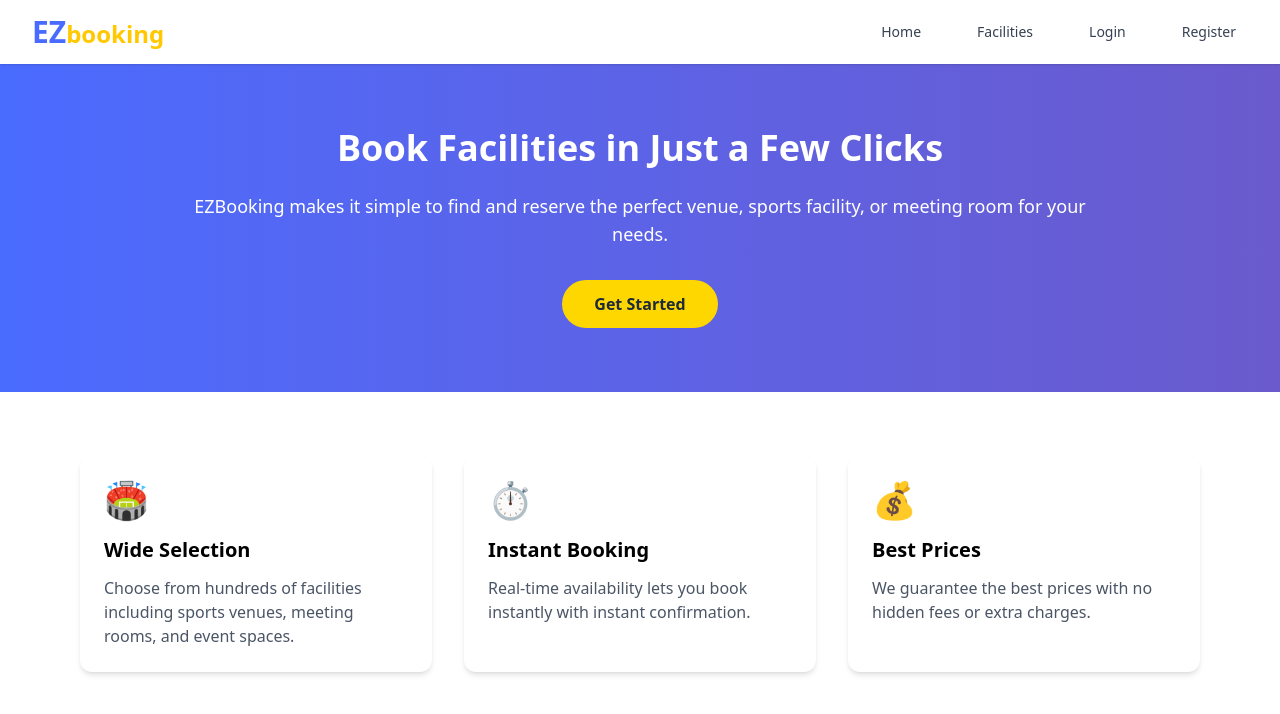
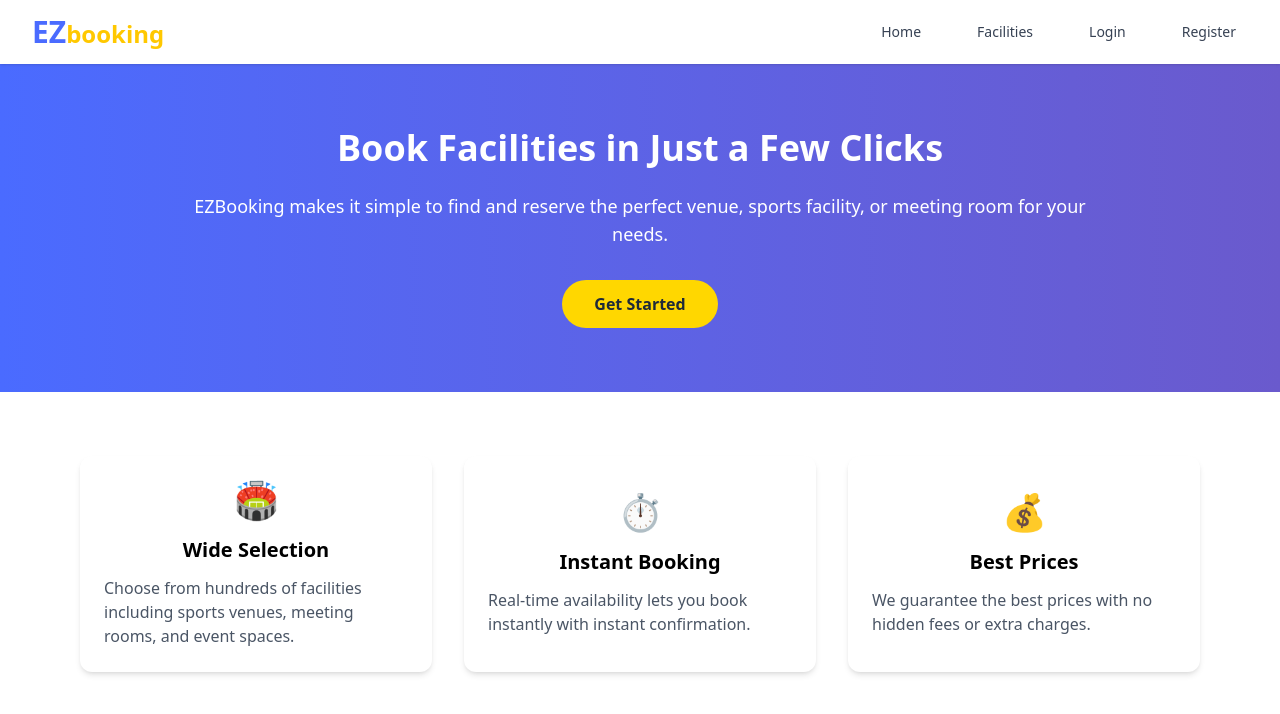
Before and after one commit to odokwame/ezbooking_new, a React (Vite) app: page / in a window 1280 px wide. Shown: the top 714 px of the page. Built offline with nearby package versions, Linux system fonts and the light colour scheme.

Commit message:
centered icon in card

```diff
--- a/src/components/IndexCompnents.jsx
+++ b/src/components/IndexCompnents.jsx
@@ -70,7 +70,7 @@ const SearchBar = () => (
 );
 
 const FeatureCard = ({ icon, title, description }) => (
-  <div className="bg-white p-6 items-center justify-center rounded-xl shadow-md hover:shadow-lg transition duration-300 hover:-translate-y-2">
+  <div className="bg-white p-6 flex flex-col items-center justify-center rounded-xl shadow-md hover:shadow-lg transition duration-300 hover:-translate-y-2">
     <div className="text-4xl mb-4">{icon}</div>
     <h3 className="text-xl font-bold mb-3">{title}</h3>
     <p className="text-gray-600">{description}</p>
```
